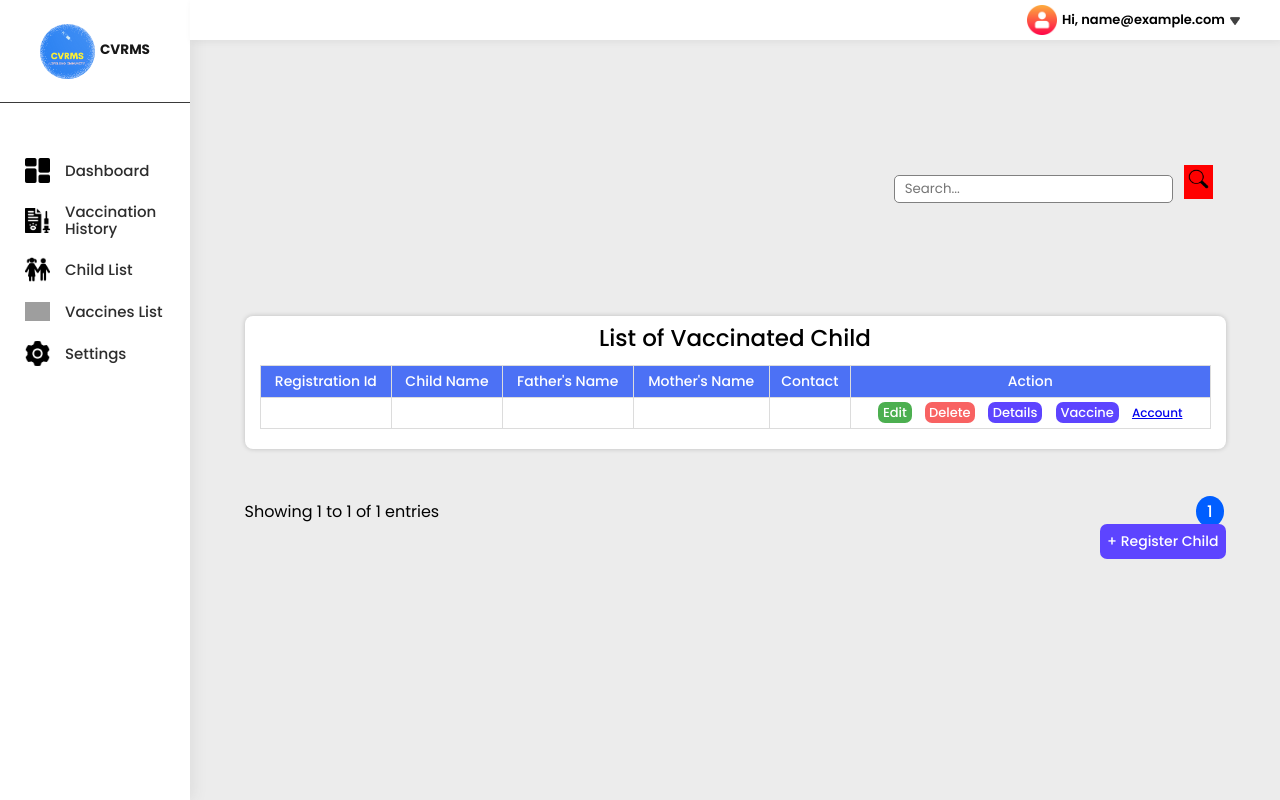
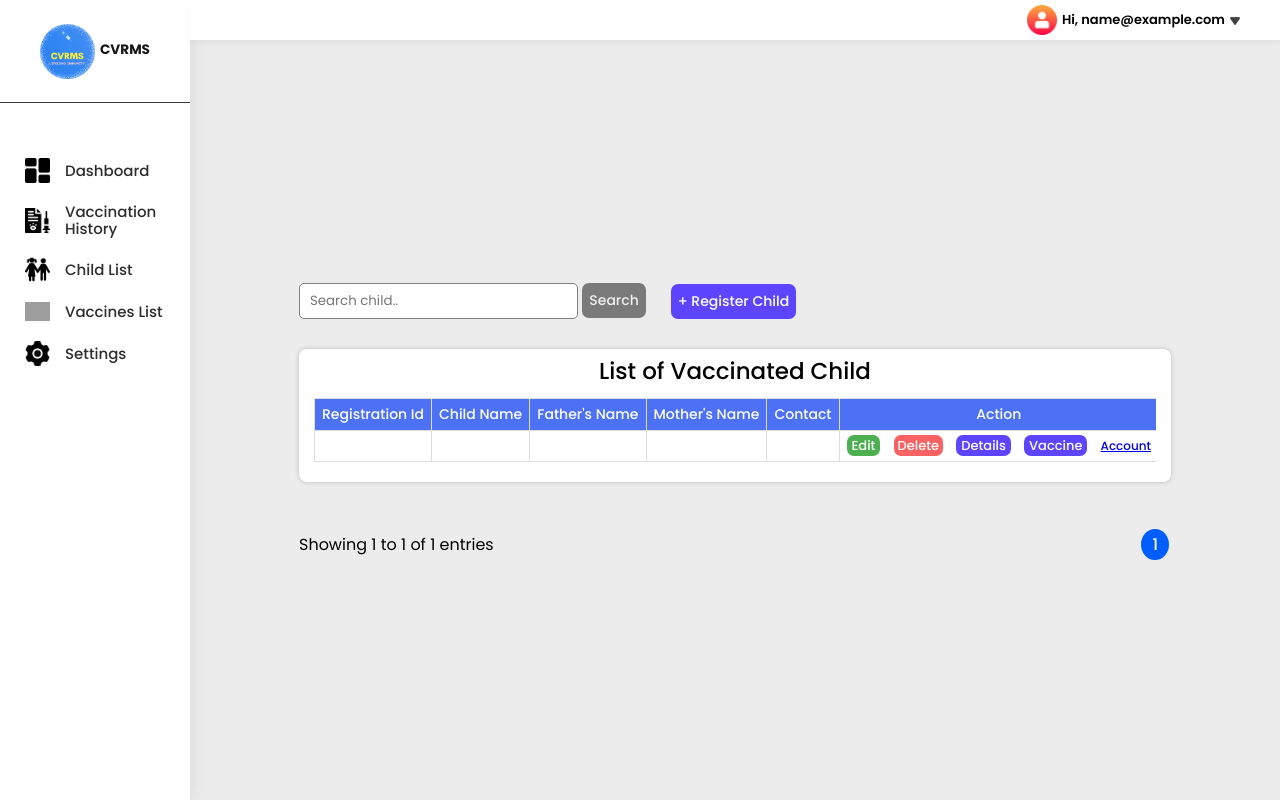
Before and after one commit to MeSabin/Child-Vaccination-System, a PHP site: page /Child-Vaccination-System/HtmlFiles/ChildTable.php in a window 1280 px wide. Run offline with PHP 8.4, Linux system fonts and the light colour scheme; the visitor is signed in with stand-in values (Sample User, id 1); tables that the repository leaves empty or names only in its code hold one stand-in row (values such as "Sample post"); data that the repository does not hold is empty; grey boxes are pictures that could not be loaded.

Commit message:
table desgin and button position adjusted

```diff
--- a/HtmlFiles/ChildTable.php
+++ b/HtmlFiles/ChildTable.php
@@ -2,7 +2,7 @@
 include "Dashboard.php";
 include "../BackendFiles/Config.php";
 
-$limit = 2;  // rows to show per page
+$limit = 3;  // rows to show per page
 $page = isset($_GET['page']) ? $_GET['page'] : 1;
 $offset = ($page - 1) * $limit;  //starting index of rows/records
 
@@ -35,15 +35,19 @@ $totalPages = ceil($totalRecords / $limit);
 </head>
 <body>
 
-   <div class="searchContents">
-   <form action="" method="GET">
-         <input type="text" name="search" class="childDataSearch searchInput" placeholder="Search...">
-         <button><img src="../images/SearchChild.png" alt="Image not found..."></button>
-   </form>
-   </div>
-
    <div class="main-container">
-      <div class="table-container">
+      <div class="searchnAdd">
+      <div class="searchContents">
+      <form action="" method="GET">
+            <input type="text" name="search" class="childDataSearch searchInput" placeholder="Search child..">
+            <button>Search</button>
+      </form>
+      </div>
+      <div class="addComponent">
+         <a href="registerChild.php"><button class="VaccineAdd" name="VaccineAdd">+ Register Child</button></a>
+      </div>
+      </div>
+       <div class="table-container">
          <p class="TableInfo">List of Vaccinated Child</p>
          <div class="table-div">
             <table>
@@ -107,10 +111,6 @@ $totalPages = ceil($totalRecords / $limit);
 
             </div>
 </ul>
-
-      <div class="addComponent">
-         <a href="registerChild.php"><button class="VaccineAdd" name="VaccineAdd">+ Register Child</button></a>
-      </div>
    </div>
 
    <div class="deleteModal">
--- a/Styles/ChildTable.css
+++ b/Styles/ChildTable.css
@@ -20,8 +20,7 @@ body {
    --btn-hover-color: #462aff;
  }
 .main-container{
-   width: 90%;
-   position: relative;
+   width: 80%;
 }
 .table-container {
 
@@ -90,14 +89,10 @@ td, th {
    border-radius: 7px;
    font-weight: 500;
    font-size: 14px;
-   /* background-color: #4CAF50; */
    background-color: var(--btn-color);
    transition: background-color 0.5s ease;
    color: white;
    border: none;
-   position: absolute;
-   right: 0;
-   cursor: pointer;
 }
 .VaccineAdd:hover{
    background-color: var(--btn-hover-color);
@@ -210,8 +205,7 @@ td, th {
 .childDataSearch{
    border: 1px solid gray;
    border-radius: 5px;
-   padding: 3px 10px;
-   margin-right: 7px;
+   padding: 7px 10px;
 
 }
 .searchContents img{
@@ -221,17 +215,16 @@ td, th {
    border-radius: 5px;
 }
 .searchContents{
-   display: flex;
-   align-items: center;
-   justify-content: end;
-   margin-bottom: 15px;
-   position: absolute;
-   right: 67px;
-   top: 165px;
+   display: inline;
 }
 .searchContents button{
    border: none;
-   background-color: red;
+   background-color: rgb(122, 122, 122);
+   border-radius: 7px;
+   padding: 7px;
+   font-size: 14px;
+   color: rgb(240, 240, 240);
+   font-weight: 500;
 }
 .delInfo{
    font-size: 13px;
@@ -270,3 +263,9 @@ td, th {
    border-radius: 50%;
    color: white;
 }
+.searchnAdd{
+   display: flex;
+   align-items: center;
+   gap: 25px;
+   margin-bottom: 30px;
+}
```
Also changed, not shown: HtmlFiles/VaccineTable.php (+4 -5 lines), Styles/VaccineTable.css (+4 -7 lines).
